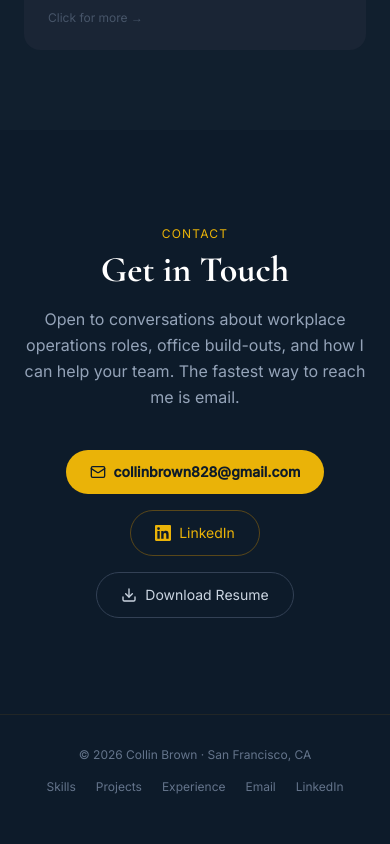
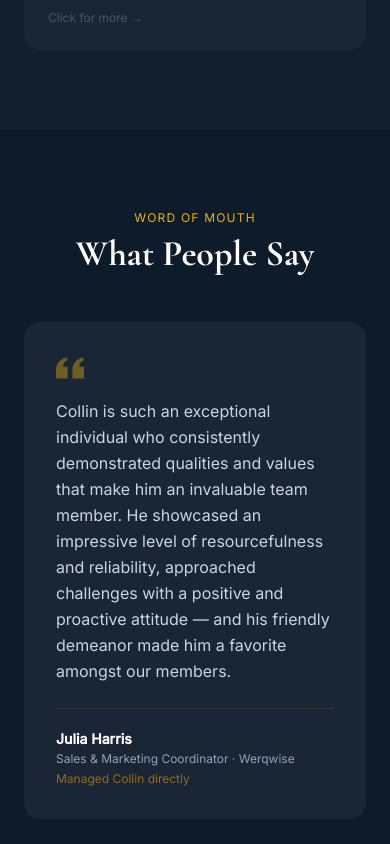
Before and after one commit to CollinHQ/CollinHQ.github.io, a React (Vite) app: page / in a window 390 px wide. Shown: the part 6060-6904 px from the top of the page. Built offline with nearby package versions, Linux system fonts and the light colour scheme.

Commit message:
Add testimonials section with Julia Harris (Werqwise) recommendation

```diff
--- /dev/null
+++ b/src/components/Testimonials.jsx
@@ -0,0 +1,34 @@
+import testimonials from '../data/testimonials.json'
+
+export default function Testimonials() {
+  if (!testimonials.length) return null
+
+  return (
+    <section className="px-6 py-20">
+      <div className="max-w-4xl mx-auto">
+        <p className="text-yellow-500 text-xs uppercase tracking-widest mb-2 text-center">Word of Mouth</p>
+        <h2 className="font-serif text-4xl font-bold text-white mb-12 text-center">What People Say</h2>
+
+        <div className={`grid gap-6 ${testimonials.length > 1 ? 'md:grid-cols-2' : 'max-w-2xl mx-auto'}`}>
+          {testimonials.map(({ id, quote, name, title, company, relationship }) => (
+            <figure key={id} className="bg-[#1a2535] rounded-2xl p-8 flex flex-col">
+              <svg width="28" height="28" viewBox="0 0 24 24" fill="currentColor" className="text-yellow-500/40 mb-4">
+                <path d="M14.017 21v-7.391c0-5.704 3.731-9.57 8.983-10.609l.995 2.151c-2.432.917-3.995 3.638-3.995 5.849h4v10h-9.983zM0 21v-7.391c0-5.704 3.748-9.57 9-10.609l.996 2.151c-2.433.917-3.996 3.638-3.996 5.849h3.983v10H0z" />
+              </svg>
+              <blockquote className="text-slate-300 text-base leading-relaxed flex-1">
+                {quote}
+              </blockquote>
+              <figcaption className="mt-6 pt-5 border-t border-yellow-600/15">
+                <p className="text-white font-semibold text-sm">{name}</p>
+                <p className="text-slate-400 text-xs mt-0.5">{title} · {company}</p>
+                {relationship && (
+                  <p className="text-yellow-600/70 text-xs mt-1">{relationship}</p>
+                )}
+              </figcaption>
+            </figure>
+          ))}
+        </div>
+      </div>
+    </section>
+  )
+}
--- /dev/null
+++ b/src/data/testimonials.json
@@ -0,0 +1,11 @@
+[
+  {
+    "id": "julia-werqwise",
+    "quote": "Collin is such an exceptional individual who consistently demonstrated qualities and values that make him an invaluable team member. He showcased an impressive level of resourcefulness and reliability, approached challenges with a positive and proactive attitude — and his friendly demeanor made him a favorite amongst our members.",
+    "name": "Julia Harris",
+    "title": "Sales & Marketing Coordinator",
+    "company": "Werqwise",
+    "relationship": "Managed Collin directly",
+    "source": "LinkedIn recommendation"
+  }
+]
--- a/src/pages/Home.jsx
+++ b/src/pages/Home.jsx
@@ -3,6 +3,7 @@ import StatsBar from '../components/StatsBar'
 import WhatIBring from '../components/WhatIBring'
 import About from '../components/About'
 import FeaturedWork from '../components/FeaturedWork'
+import Testimonials from '../components/Testimonials'
 import Contact from '../components/Contact'
 import Reveal from '../components/Reveal'
 import usePageTitle from '../hooks/usePageTitle'
@@ -17,6 +18,7 @@ export default function Home() {
       <Reveal><WhatIBring /></Reveal>
       <Reveal><About /></Reveal>
       <Reveal><FeaturedWork /></Reveal>
+      <Reveal><Testimonials /></Reveal>
       <Reveal><Contact /></Reveal>
     </>
   )
```
